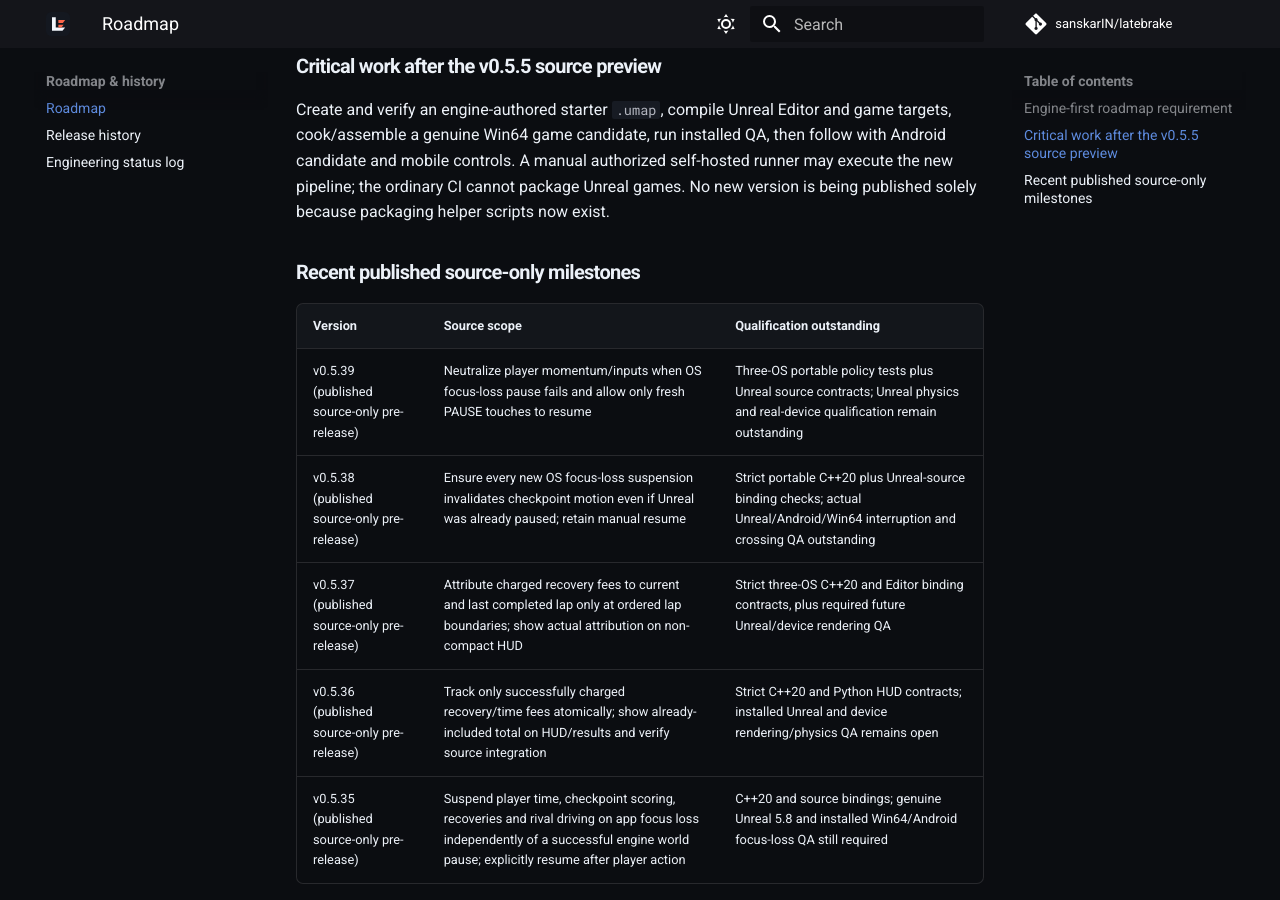
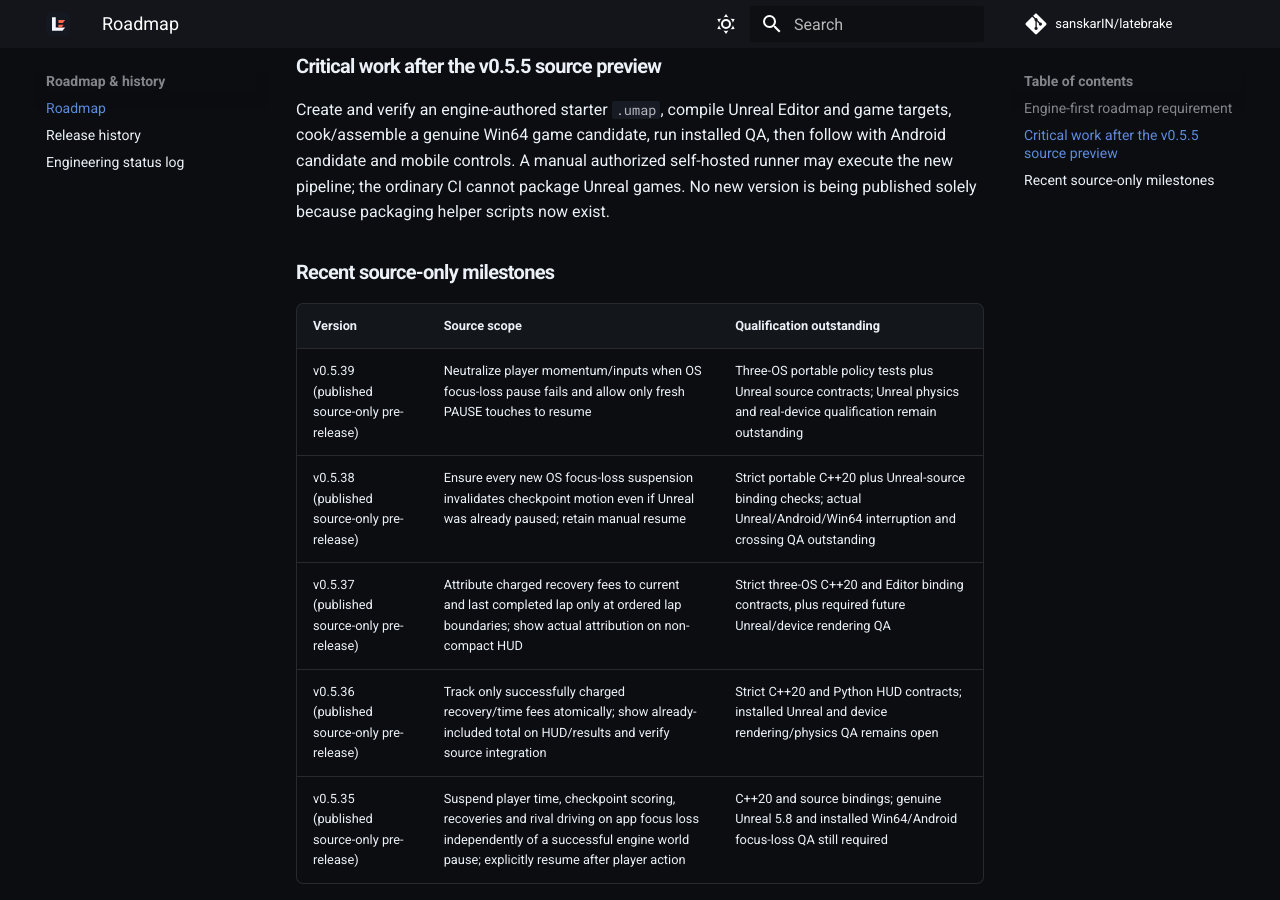
Before and after one commit to sanskarIN/latebrake, an MkDocs documentation site: the page built from docs/ROADMAP.md, in a window 1280 px wide and 900 px high, scrolled down 5247 px. Built offline with MkDocs 1.6.1 and Material for MkDocs 9.7.7, drawn with Linux system fonts in a browser that asks for light colours; comment, search, counter and statistics services are not loaded.

```diff
--- a/docs/ROADMAP.md
+++ b/docs/ROADMAP.md
@@ -77,7 +77,7 @@
 A manual authorized self-hosted runner may execute the new pipeline; the
 ordinary CI cannot package Unreal games. No new version is being published
 solely because packaging helper scripts now exist.
-### Recent published source-only milestones
+### Recent source-only milestones
 
 | Version | Source scope | Qualification outstanding |
 | --- | --- | --- |
```
